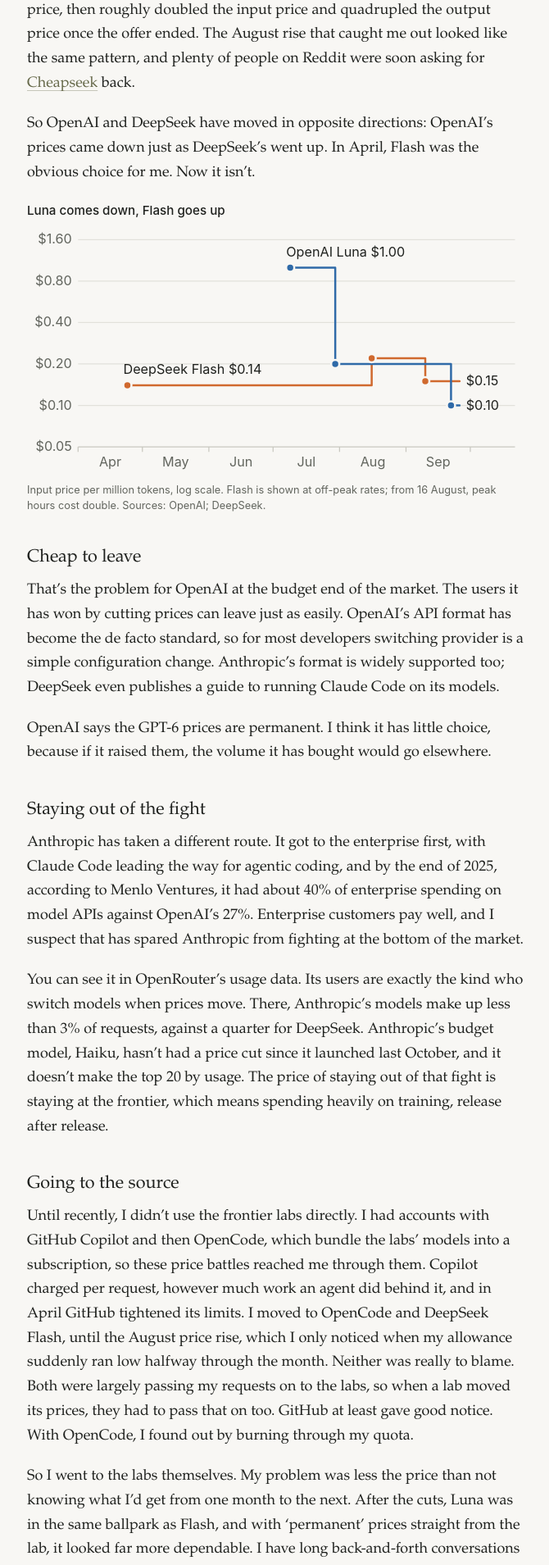
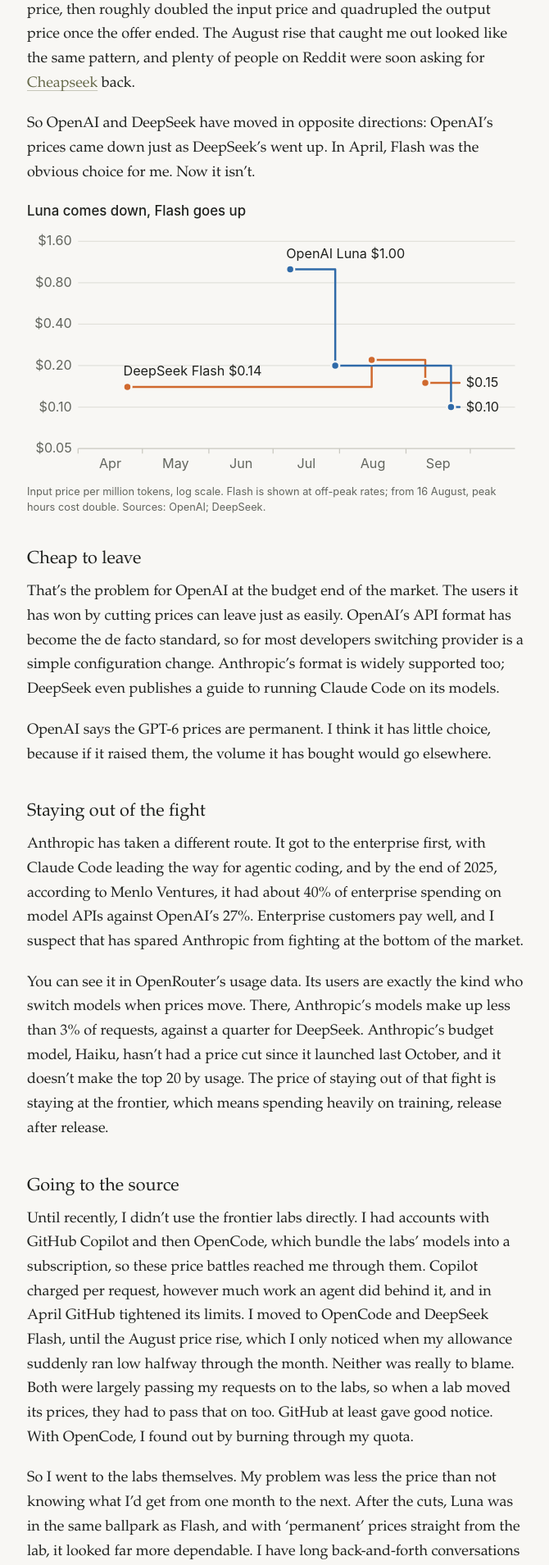
Before and after one commit to davegarvey/davegarvey.github.io, a Jekyll site: the page built from _posts/2026-09-26-downstream-of-deepseek.md, in a window 1280 px wide. Shown: the part 1296-3205 px from the top of the page at 82% size, without its empty margins (303-973 px from the left). Built offline with Jekyll 4.4.1, drawn with Linux system fonts in a browser that asks for light colours.

Commit message:
Enlarge the chart title so it reads above the chart labels
Co-Authored-By: Claude Opus 5.5 <noreply@anthropic.com>

```diff
--- a/assets/css/main.css
+++ b/assets/css/main.css
@@ -348,7 +348,7 @@ h1 + .prose {
 .prose .figure-title {
   margin: 0 0 0.5rem;
   font-family: var(--sans);
-  font-size: 0.95rem;
+  font-size: 1.05rem;
   font-weight: 500;
   line-height: 1.4;
 }
```
